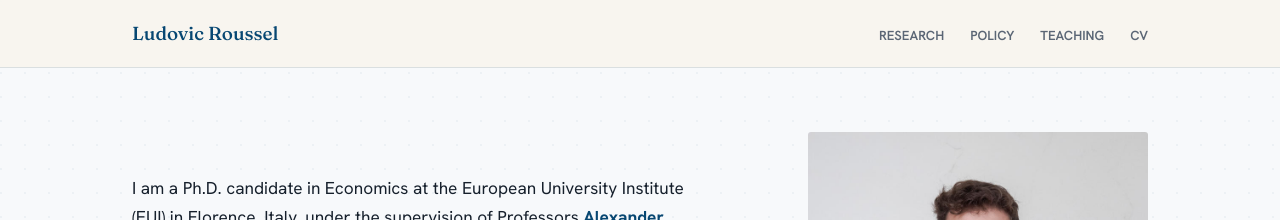
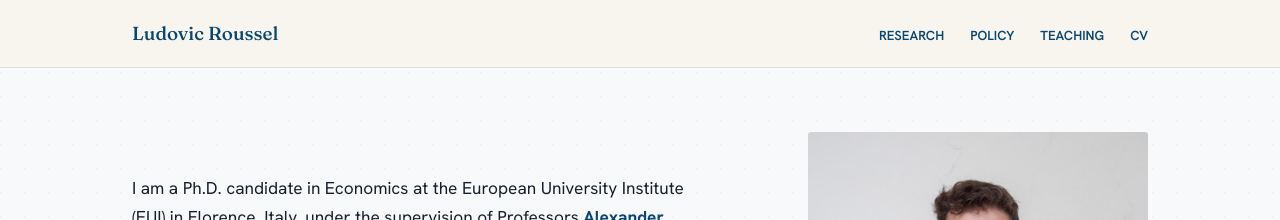
Before and after one commit to LudovicRoussel/ludovicroussel.github.io, a Jekyll site: the page built from index.md, in a window 1280 px wide. Shown: the top 220 px of the page. Built offline with Jekyll 4.4.1, drawn with Linux system fonts in a browser that asks for light colours.

Commit message:
Match navigation links to site title color

```diff
--- a/_sass/site.scss
+++ b/_sass/site.scss
@@ -91,7 +91,7 @@ a:hover {
 }
 
 .nav-links a {
-  color: $muted;
+  color: $euiBlue;
   font-size: 0.82rem;
   font-weight: 600;
   text-decoration: none;
@@ -435,7 +435,7 @@ header nav a {
 }
 
 .onepage-nav .nav-links a {
-  color: $muted !important;
+  color: $euiBlue !important;
 }
 
 .onepage-nav .nav-links a:hover {
```
